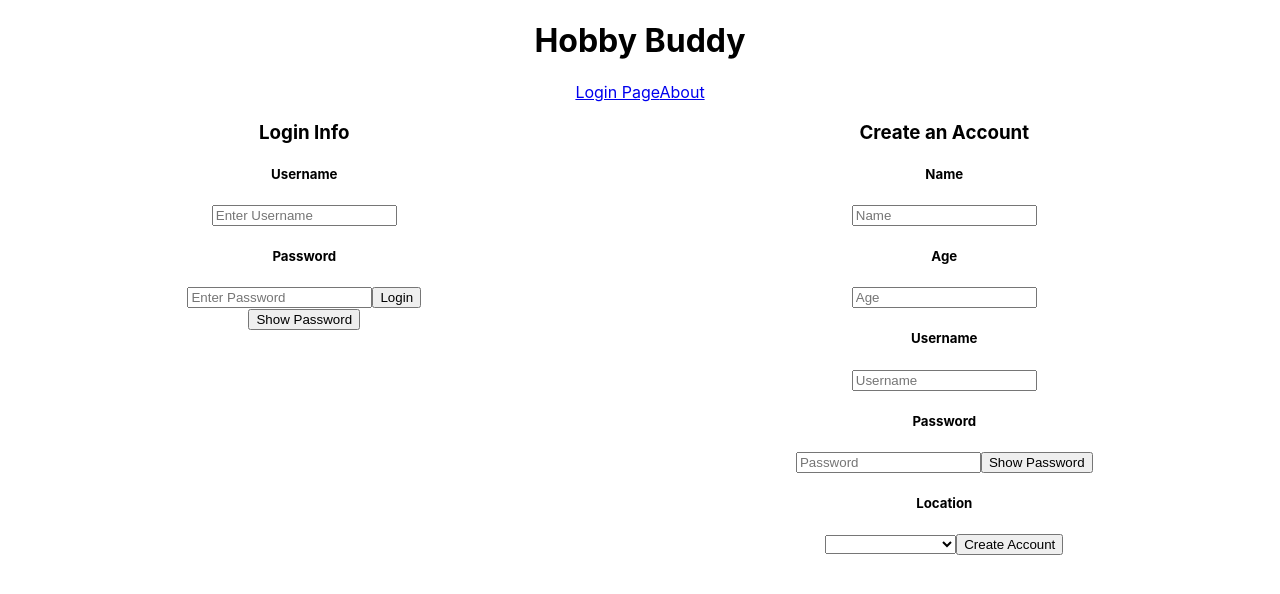
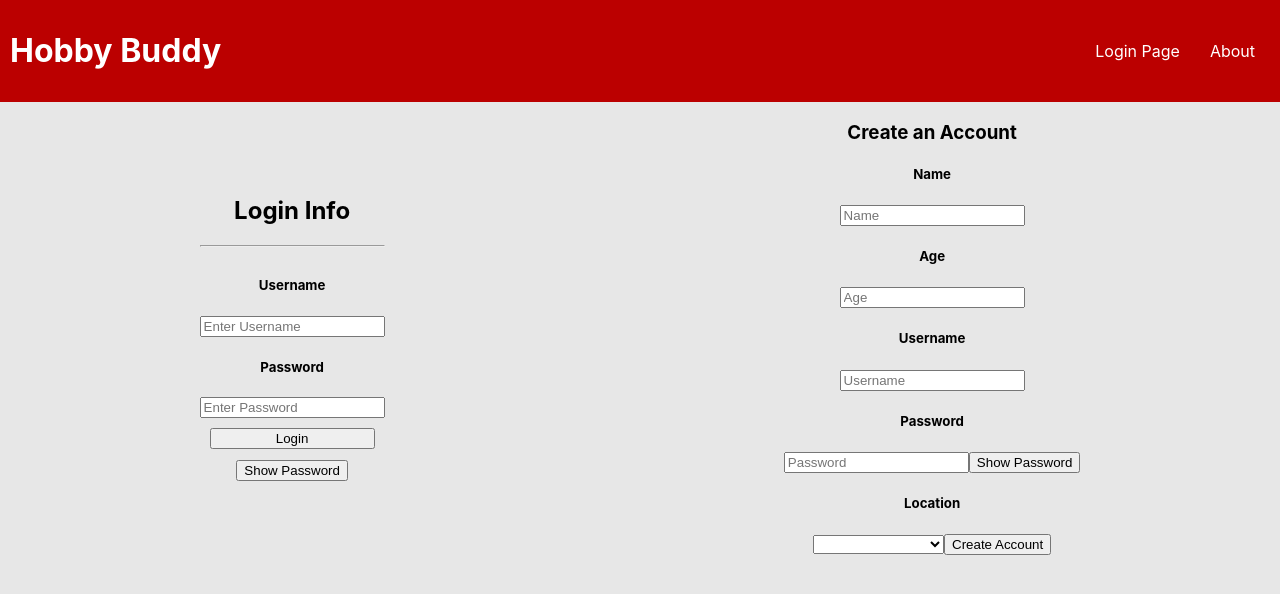
Before and after one commit to canhvo16/Hobby-Buddy, a React (Create React App) app in the folder client/: page / in a window 1280 px wide. Shown: the top 594 px of the page. Built offline with nearby package versions, Linux system fonts and the light colour scheme.

Commit message:
styled login component

```diff
--- a/client/src/App.js
+++ b/client/src/App.js
@@ -15,10 +15,12 @@ const App = () => {
   let nav = isLoggedIn ? (
     <Nav setIsLoggedIn={setIsLoggedIn} />
   ) : (
-    <div>
+    <div className="header">
       <h1>Hobby Buddy</h1>
-      <Link to="/">Login Page</Link>
-      <Link to="/about">About</Link>
+      <div className="links">
+        <Link to="/">Login Page</Link>
+        <Link to="/about">About</Link>
+      </div>
     </div>
   )
 
--- a/client/src/components/Login.jsx
+++ b/client/src/components/Login.jsx
@@ -1,7 +1,8 @@
 const Login = ({ checkCredentials, personPassword, personUsername, usernameCredential, passwordCredential, showLoginPassword, toggleLoginPassword }) => {
   return (
     <div className="loginBox">
-      <h3>Login Info</h3>
+      <h2 className="loginTitle">Login Info</h2>
+      <hr/>
       <form className="login" onSubmit={checkCredentials}>
         <h5>Username</h5>
         <input
@@ -19,7 +20,7 @@ const Login = ({ checkCredentials, personPassword, personUsername, usernameCrede
           onChange={passwordCredential}
           required
         />
-        <button>Login</button>
+        <button className="loginButton">Login</button>
       </form>
       <button onClick={toggleLoginPassword}>Show Password</button>
     </div>
--- a/client/src/style/App.css
+++ b/client/src/style/App.css
@@ -1,10 +1,38 @@
+main {
+  background-color: rgb(231, 231, 231);
+  height: 100vh;
+}
+
 .App {
   text-align: center;
-  padding: 0;
-  margin: 0;
 }
 
 .loginContainer {
   display: flex;
   justify-content: space-around;
+  align-items: center;
 }
+
+.header {
+  display: flex;
+  justify-content: space-between;
+  align-items: center;
+  padding: 10px;
+  background-color: rgb(187, 0, 0);
+  color: white;
+}
+
+a {
+  padding: 15px;
+  color: white;
+  text-decoration: none;
+}
+
+.login {
+  display: flex;
+  flex-direction: column;
+}
+
+.loginButton {
+  margin: 10px;
+}
```
